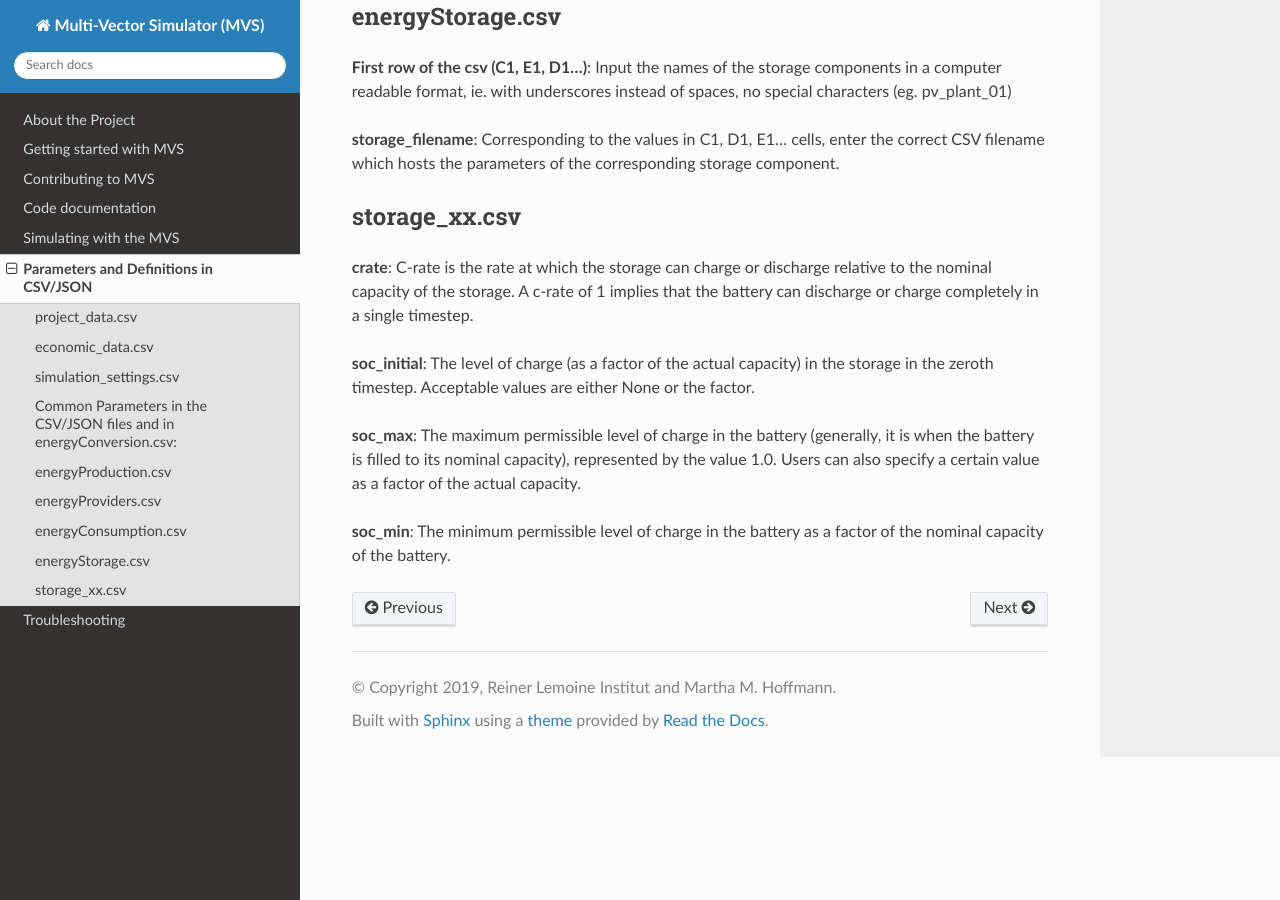
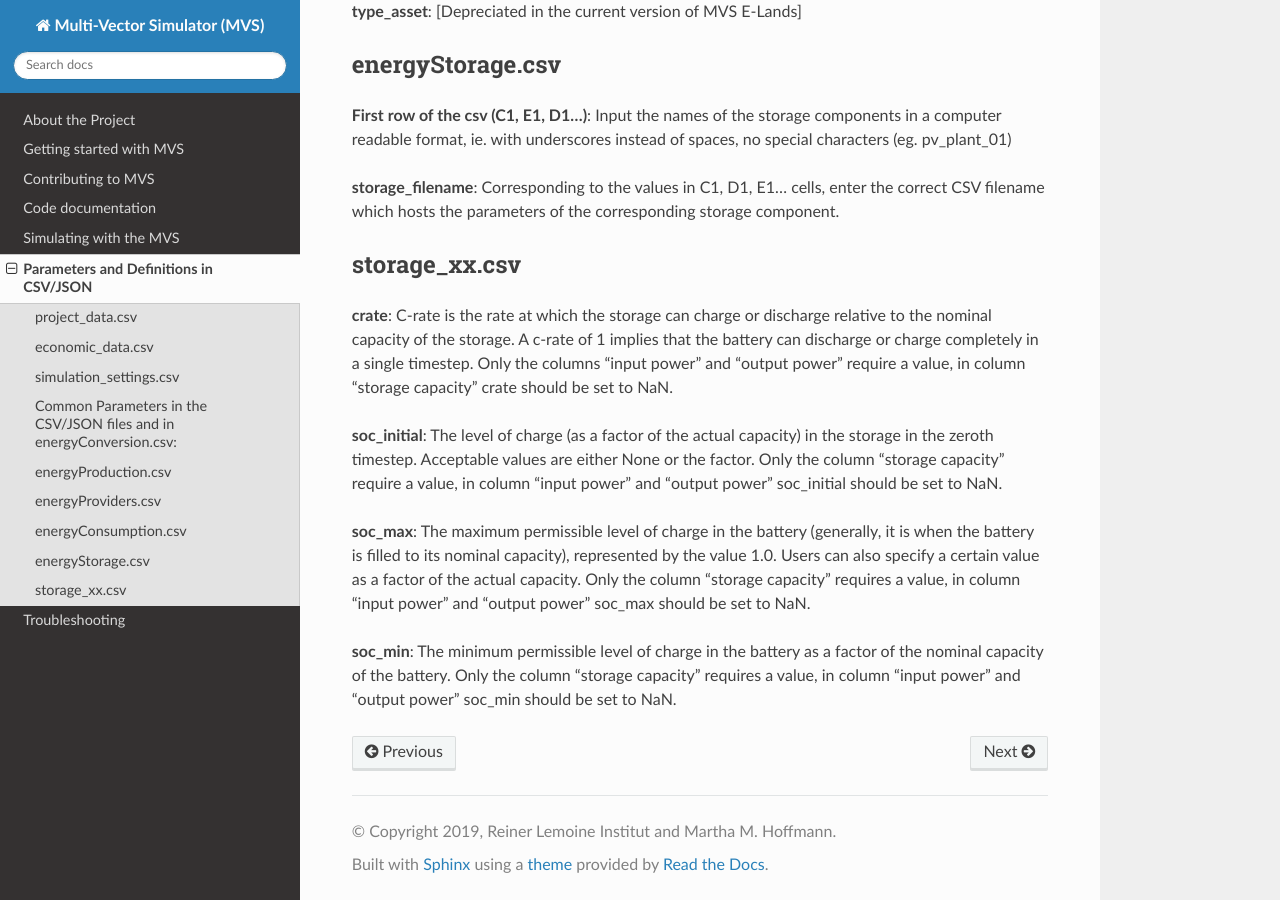
Before and after one commit to rl-institut/multi-vector-simulator, a Sphinx documentation site: the page built from docs/MVS_parameters.rst, in a window 1280 px wide and 900 px high, scrolled down 3248 px. Built offline with Sphinx 7.4.7 and the Read the Docs theme 2.0.0, drawn with Linux system fonts in a browser that asks for light colours; some of the changed text lies outside the part shown.

Commit message:
add storage parameter description to rtd

```diff
--- a/docs/MVS_parameters.rst
+++ b/docs/MVS_parameters.rst
@@ -75,7 +75,8 @@ Common Parameters in the CSV/JSON files and in energyConversion.csv:
 
 **opex_fix**: Specific annual OPEX of the asset (€/kW/year)
 
-**opex_var**: Variable cost associated with a flow through/from the asset (€/kWh)
+**opex_var**: Variable cost associated with a flow through/from the asset (€/kWh). In "storage_xx.csv" only the columns "input power" and "output power"
+require a value, in column "storage capacity" opex_var should be set to NaN.
 
 **optimizeCap**: Permissible values are either True or False; ‘True’ if the user wants to perform capacity optimization for various components
 
@@ -127,12 +128,11 @@ energyStorage.csv
 
 storage_xx.csv
 --------------
+**crate**: C-rate is the rate at which the storage can charge or discharge relative to the nominal capacity of the storage.
+A c-rate of 1 implies that the battery can discharge or charge completely in a single timestep. Only the columns "input power" and "output power" require a value, in column "storage capacity" crate should be set to NaN.
 
-**crate**: C-rate is the rate at which the storage can charge or discharge relative to the nominal capacity of the storage.
-A c-rate of 1 implies that the battery can discharge or charge completely in a single timestep.
+**soc_initial**: The level of charge (as a factor of the actual capacity)  in the storage in the zeroth timestep. Acceptable values are either None or the factor. Only the column "storage capacity" require a value, in column "input power" and "output power" soc_initial should be set to NaN.
 
-**soc_initial**: The level of charge (as a factor of the actual capacity)  in the storage in the zeroth timestep. Acceptable values are either None or the factor.
+**soc_max**: The maximum permissible level of charge in the battery (generally, it is when the battery is filled to its nominal capacity), represented by the value 1.0. Users can  also specify a certain value as a factor of the actual capacity. Only the column "storage capacity" requires a value, in column "input power" and "output power" soc_max should be set to NaN.
 
-**soc_max**: The maximum permissible level of charge in the battery (generally, it is when the battery is filled to its nominal capacity), represented by the value 1.0. Users can  also specify a certain value as a factor of the actual capacity.
-
-**soc_min**: The minimum permissible level of charge in the battery as a factor of the nominal capacity of the battery.
+**soc_min**: The minimum permissible level of charge in the battery as a factor of the nominal capacity of the battery. Only the column "storage capacity" requires a value, in column "input power" and "output power" soc_min should be set to NaN.
```
